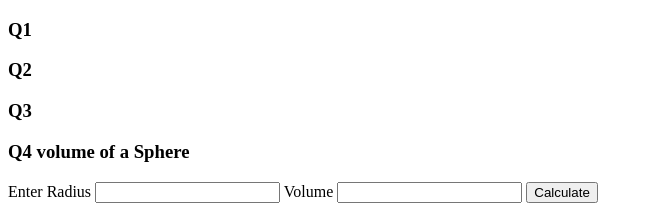
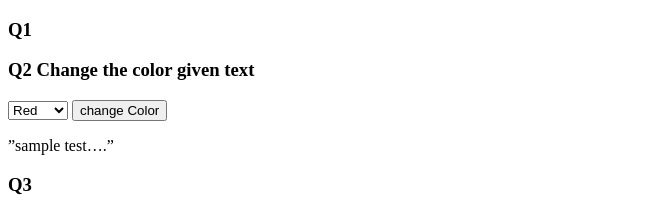
Before and after one commit to ananthanil/js_assignement_4, a plain HTML site: page index.html in a window 1280 px wide. Shown: the top 212 px of the page, without its empty margins (0-653 px from the left). Drawn offline with Linux system fonts and the light colour scheme.

Commit message:
question 2 is completed

```diff
--- a/index.html
+++ b/index.html
@@ -9,7 +9,16 @@
 
     <h3>Q1</h3>
 
-    <h3>Q2</h3>
+    <h3>Q2 Change the  color given text </h3>
+
+    <select id="colorSelect">
+        <option value="red">Red</option>
+        <option value="green">Green</option>
+        <option value="white">White</option>
+        <option value="black">Black</option>
+        </select>
+        <button onclick="changeColor()">change Color </button>
+        <p id="sample_text">”sample test….” </p>
 
     <h3>Q3</h3>
 
--- a/javaScript_assignment_question.js
+++ b/javaScript_assignment_question.js
@@ -11,6 +11,9 @@ let counting_value = document.getElementById("counting_value")
 
 let imageScreen = document.getElementById("img_screen")
 let imageButton = document.getElementById("img_btn")
+
+let dropDownValue = document.getElementById("colorSelect")
+let sampleText = document.getElementById("sample_text")
 
 let imgCount =1
 
@@ -28,6 +31,24 @@ imageButton.addEventListener('click', function() {
    imgCount ++;
 
 });
+
+const changeColor = ()=>{
+
+    let value = dropDownValue.value
+
+    if(value=="red"){
+        sampleText.style.color='red'
+    }
+    if(value=="green"){
+        sampleText.style.color='green'
+    }
+    if(value=="white"){
+        sampleText.style.color='white'
+    }
+    if(value=="black"){
+        sampleText.style.color='black'
+    }
+}
 
 const getSphereVolume=()=>{
     let calculate = (4/3)*3.14159265359*radius.value**3;
```
